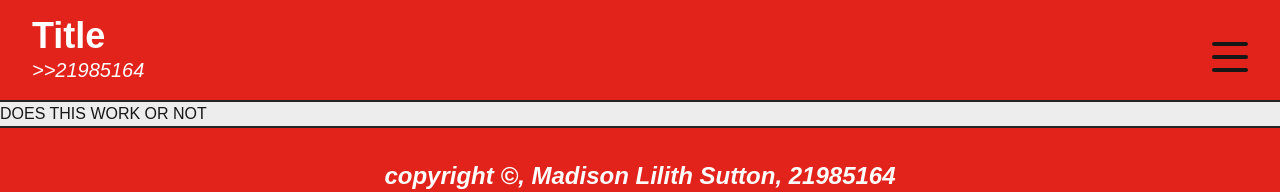
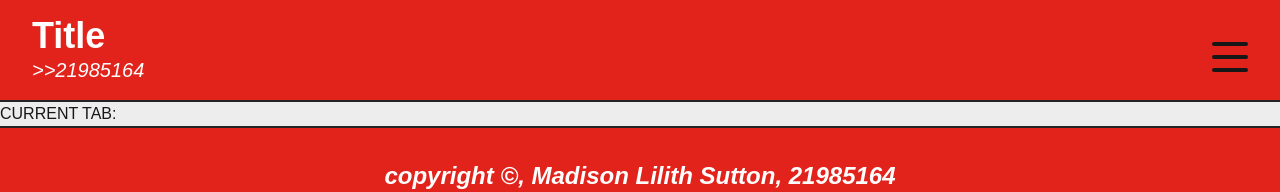
Before and after one commit to ml-sutton/cse3cwa_assignment1, a Next.js app in the folder code/: page / in a window 1280 px wide. Shown: the top 192 px of the page. Built offline with nearby package versions, Linux system fonts and the light colour scheme.

Commit message:
started work on wrong branch. going to PR and move to main

```diff
--- a/code/src/components/global/header/hamburgerMenu/hamburgerMenu.tsx
+++ b/code/src/components/global/header/hamburger-menu/hamburgerMenu.tsx
@@ -3,7 +3,7 @@ import { PageLinks, PageLink } from "@/const/pagelinks"
 import { HamburgerLink } from "./hamburgerLink"
 import { ThemeContext } from "@/utils/theme/context/ThemeContext";
 import { useContext } from "react";
-import { ThemeSwitcher } from "../../themeswitcher/themeSwitcher";
+import { ThemeSwitcher } from "../../theme-switcher/themeSwitcher";
 
 interface HamburgerMenuPropTypes {
   isOpen: boolean
--- a/code/src/components/global/header/navbar.tsx
+++ b/code/src/components/global/header/navbar.tsx
@@ -1,7 +1,7 @@
 "use client"
-import { HamburgerButton } from "./hamburgerMenu/hamburgerButton";
+import { HamburgerButton } from "./hamburger-menu/hamburgerButton";
 import { useState } from "react";
-import { HamburgerMenu } from "./hamburgerMenu/hamburgerMenu";
+import { HamburgerMenu } from "./hamburger-menu/hamburgerMenu";
 
 
 export const Navbar: React.FC = () => {
--- a/code/src/components/tabs-screen/TabsPage.tsx
+++ b/code/src/components/tabs-screen/TabsPage.tsx
@@ -1,12 +1,16 @@
 "use client"
 import { ThemeContext } from "@/utils/theme/context/ThemeContext"
 import { useContext } from "react"
+import { TabsNav } from "./tabs-nav/tabsNav";
+import { MarkdownProvider } from "@/utils/markdown-parser/context/MarkdownContext";
 
 export const TabsPage = () => {
   const theme = useContext(ThemeContext);
   return (
-    <div className="">
-      DOES THIS WORK OR NOT
-    </div>
+    <MarkdownProvider>
+      <div className="">
+        <TabsNav />
+      </div>
+    </MarkdownProvider>
   )
 }
--- /dev/null
+++ b/code/src/components/tabs-screen/tabs-nav/tabsNav.tsx
@@ -0,0 +1,13 @@
+"use client";
+import { useState } from "react";
+
+export const TabsNav: React.FC = () => {
+  return (
+    <div className="">
+      <h1>CURRENT TAB:</h1>
+      <nav>
+        <ul></ul>
+      </nav>
+    </div>
+  )
+}
```
Also changed, not shown: code/src/hooks/useTheme.ts (deleted, +0 -7 lines), code/src/components/global/header/hamburger-menu/hamburgerButton.tsx (renamed from code/src/components/global/header/hamburgerMenu/hamburgerButton.tsx), code/src/components/global/header/hamburger-menu/hamburgerLink.tsx (renamed from code/src/components/global/header/hamburgerMenu/hamburgerLink.tsx), code/src/components/global/theme-switcher/themeSwitcher.tsx (renamed from code/src/components/global/themeswitcher/themeSwitcher.tsx), code/src/hooks/useDebounce.ts (added).
